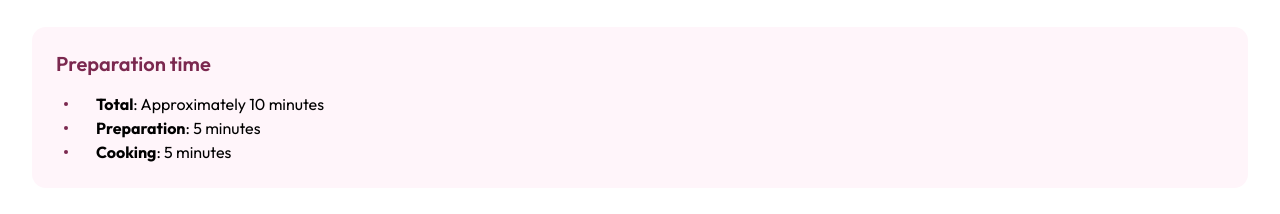
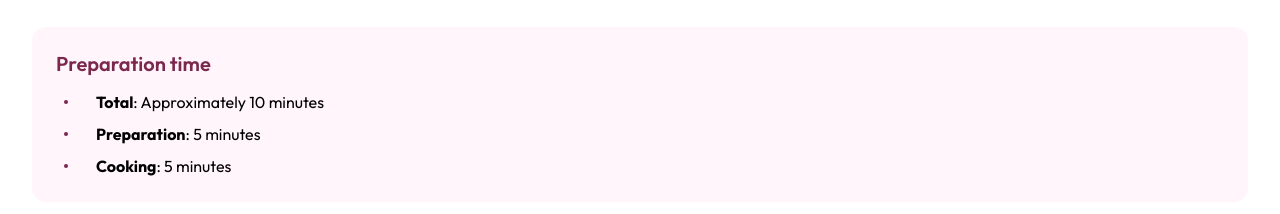
Before and after one commit to GracilianoOG/fem-recipe-page, a website built with Vite: page index.html in a window 1280 px wide. Shown: the part 736-950 px from the top of the page. Built offline with nearby package versions, Linux system fonts and the light colour scheme.

Commit message:
Add gap between list items of 8px

```diff
--- a/src/styles/components/_preparation.scss
+++ b/src/styles/components/_preparation.scss
@@ -8,10 +8,13 @@
     font-family: "Outfit", sans-serif;
     font-weight: 600;
     font-size: 1.25rem;
-    margin-bottom: 16px;
+    margin-bottom: 14px;
   }
 
   &__list {
+    display: flex;
+    flex-direction: column;
+    gap: 8px;
     list-style: none;
   }
 
```
